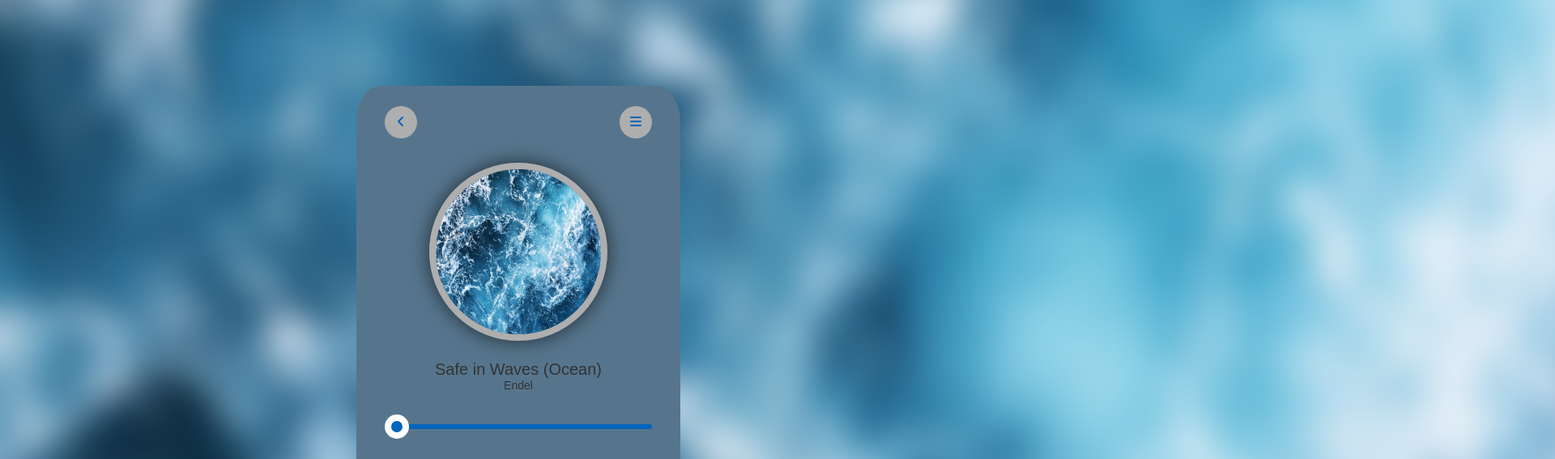
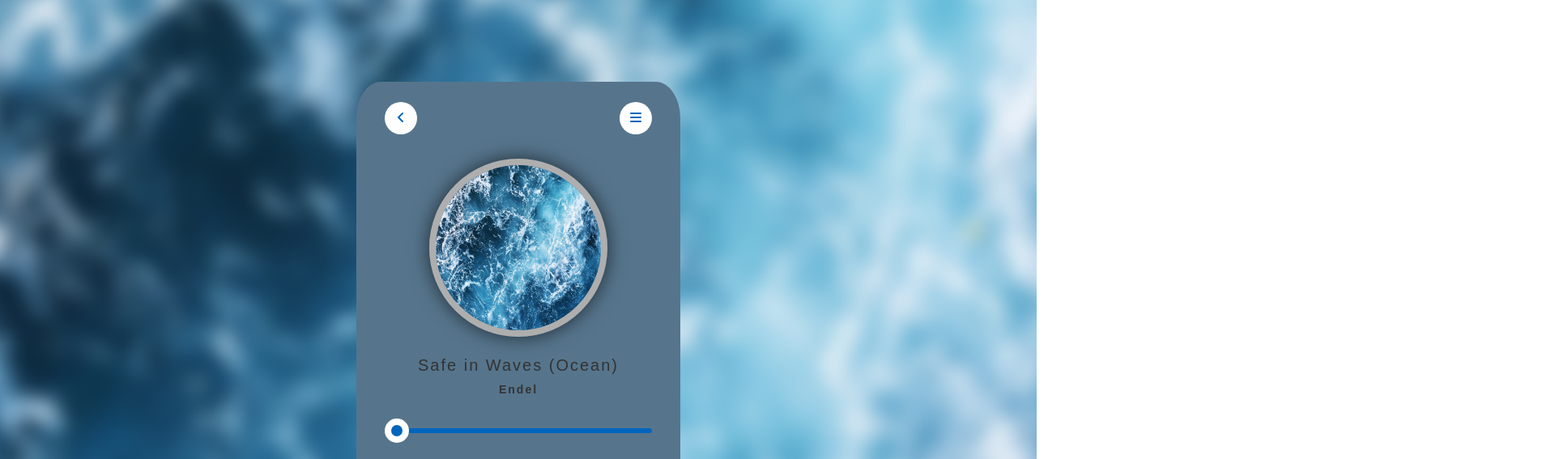
Before and after one commit to K4RM4cn/Music-Player, a plain HTML site: page index.html in a window 1280 px wide. Shown: the top 567 px of the page at 81% size, 1920 px wide, since content can reach past the window. Drawn offline with Linux system fonts and the light colour scheme.

Commit message:
Viewport fixed - Animations added
The view is now fixed and there are some animations on buttons hover. The code is now more readable

```diff
--- a/index.html
+++ b/index.html
@@ -10,12 +10,9 @@
 
 <body>
 
-<!--Background-->
-<div class="image">
-    <img src="media/thumbnail.png">
-</div>
+<div class="container">
+    <img id="bgimage" src="media/thumbnail.png"> <!-- Background Image -->
 
-<div class="container">
     <div class="music-player">
     <nav>
         <div class="circle"><!--right icon-->
--- a/style.css
+++ b/style.css
@@ -1,14 +1,22 @@
-*{
+* {
     margin: 0;
     padding: 0;
     font-family: 'Poppins', sans-serif;
     box-sizing: border-box;
 }
-body{
+
+body {
     overflow: hidden;
 }
 
-.image{
+#bgimage {
+    position: absolute;
+    z-index: -1;
+    filter: blur(8px);
+    transform: scale(1.5);
+}
+
+.image {
     height: 100vh;
     width: 100vw;
     filter: blur(10px);
@@ -17,9 +25,9 @@ body{
     background-repeat: no-repeat;
     position: absolute;
     transform:scale(2.2)
-    }
+}
 
-.container{
+.container {
     width: 100%;
     height: 100vh;
     display: flex;
@@ -27,45 +35,57 @@ body{
     justify-content: center;
     flex-wrap: wrap;
     position: absolute;
+    overflow: hidden;
+}
 
-}
-.music-player{
+.music-player {
     background: #56758c;
     width: 400px;
     padding: 25px 35px;
     text-align: center;
     border-radius: 7.5%;
 }
-nav{
+
+nav {
     display: flex;
     justify-content: space-between;
     margin-bottom: 30px;
 }
-nav .circle{
+
+nav .circle {
     border-radius:  50%;
     width: 40px;
     height: 40px;
     line-height: 40px;
-    background: #aeaeae;
+    background: white;
     color: #0065bd;
 }
-.song-img{
+
+.song-img {
     width: 220px;
     border-radius: 50%;
     border: 8px solid #aeaeae;
     box-shadow: 0 0 25px rgba(0, 0, 0, 0.636);
 }
-.music-player h1{
+
+.music-player h1 {
     font-size: 20px;
     font-weight: 400;
     color: #333;
     margin-top: 20px;
+    font-family: fantasy;
+    letter-spacing: 2px;
 }
-.music-player p{
+
+.music-player p {
     font-size: 14px;
     color: #333;
+    font-weight: 600;
+    letter-spacing: 2px;
+    margin-top: 10px;
 }
-#progress{
+
+#progress {
     -webkit-appearance: none;
     width: 100%;
     height: 6px;
@@ -73,9 +93,9 @@ nav .circle{
     border-radius: 4px;
     cursor: pointer;
     margin: 40px 0;
+}
 
-}
-#progress::-webkit-slider-thumb{
+#progress::-webkit-slider-thumb {
     -webkit-appearance: none;
     background: #0065bd;
     width: 30px;
@@ -83,12 +103,14 @@ nav .circle{
     border-radius: 50%;
     border: 8px solid #fff;
 }
-.controls{
+
+.controls {
     display: flex;
     justify-content: center;
     align-items: center;
 }
-.controls div{
+
+.controls div {
     width: 60px;
     height: 60px;
     margin: 20px;
@@ -100,9 +122,14 @@ nav .circle{
     color: #0065bd;
     cursor: pointer;
 }
-.controls div:nth-child(2){
+
+.controls div:nth-child(2) {
     transform: scale(1.5);
     background: #0065bd;
     color: #fff;
+    transition: all 1s;
+}
 
+.controls div:nth-child(2):hover {
+    transform: scale(1.2);
 }
```
